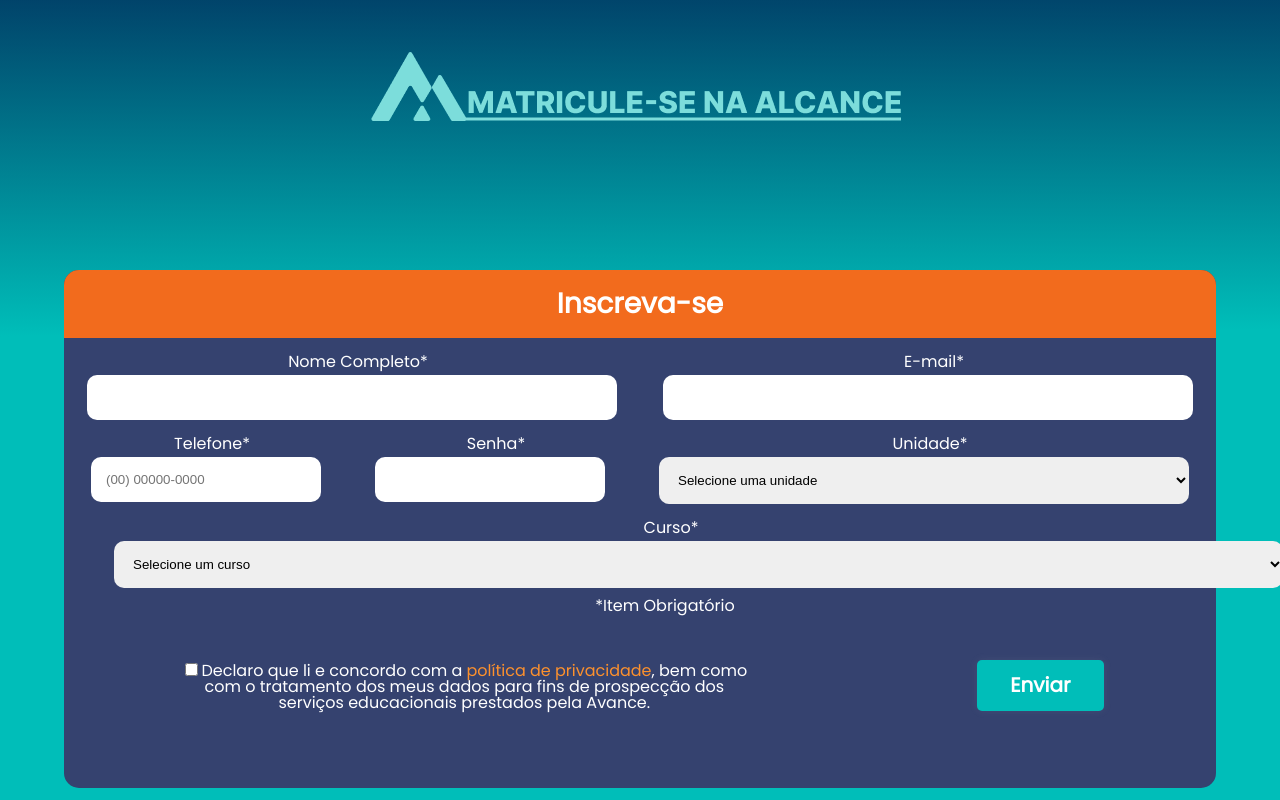
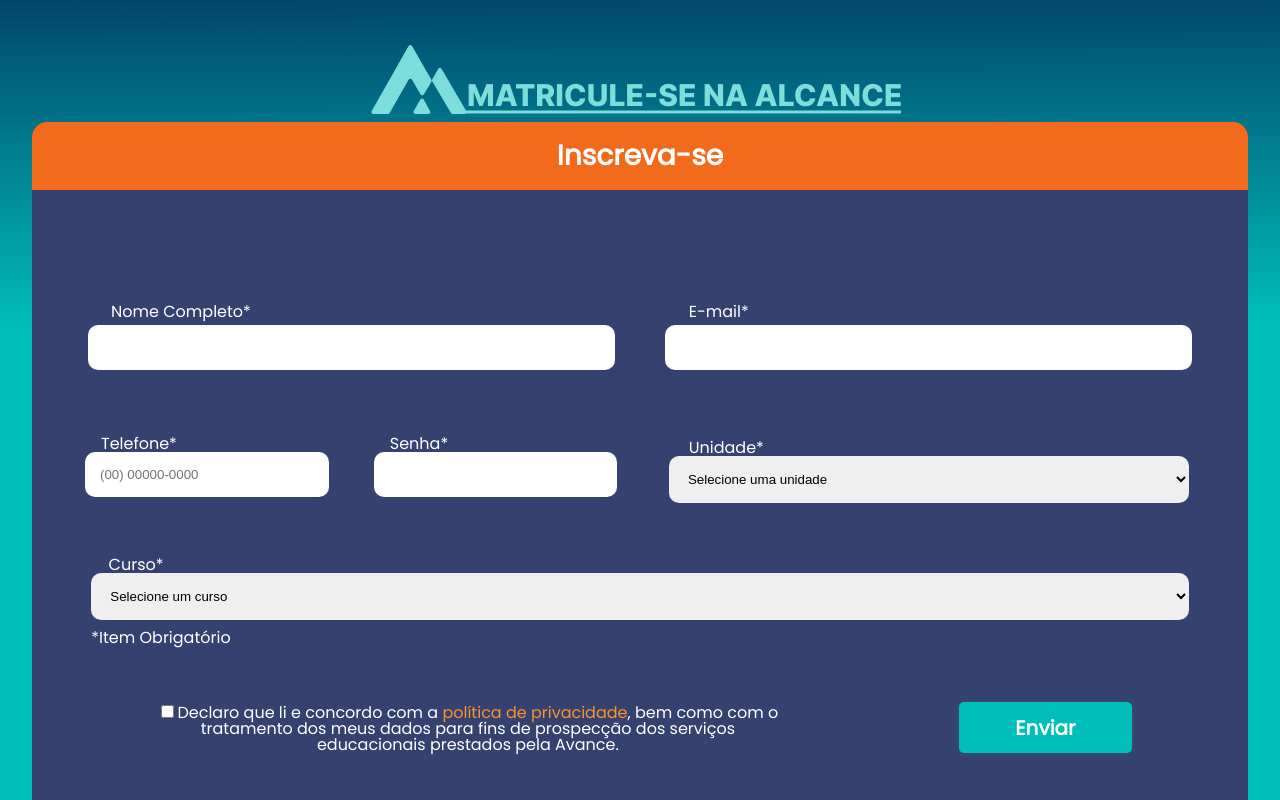
Before and after one commit to Julianaha/alcance, a React (Vite) app: page / in a window 1280 px wide. Shown: the part 2800-3600 px from the top of the page. Built offline with nearby package versions, Linux system fonts and the light colour scheme; no server answers.

Commit message:
style: ajusta o css do form

```diff
--- a/src/components/Register/Register.module.css
+++ b/src/components/Register/Register.module.css
@@ -2,19 +2,26 @@
 
 .container {
   display: flex;
-  width: 100%;
+  width: 95vw;
   height: 100vh;
+  margin: 0 auto ;
   justify-content: center;
   align-items: center;
   font-family: "Poppins", sans-serif;
   color: #fff;
+
 }
 
 .form {
+  display: flex;
+  flex-direction: column;
+  justify-content:flex-start;
+  align-items: center;
   background-color: #35426F;
-  width: 90%;
-  height: 518px;
+  width: 95vw;
+  height: 100vh;
   border-radius: 15px;
+
 }
 
 .form_title {
@@ -22,6 +29,7 @@
   text-align: center;
   width: 100%;
   border-radius: 15px 15px 0 0;
+
 }
 
 .form_title h1 {
@@ -34,71 +42,129 @@
 }
 
 .item1 {
-  padding-top: 1rem;
   display: flex;
-  justify-content: space-around;
+  justify-content: center;
   width: 100%;
+  align-items: center;
+}
+.col1{
+
+  height: 10vh;
+  width: 100%;
+  display: flex;
+  align-items: center;
+  flex-direction: column;
+  justify-content: center;
+  gap: 5px;
+  margin-bottom: 10px;
 }
 
-.col {
-  display: flex;
-  flex-direction: column;
-  gap: 5px;
-}
-
-.col > .user {
-  width: 500px;
+.col1 > .user {
+  width: 86%;
   padding: 15px;
   border: none;
   border-radius: 10px;
 }
 
-.col > label {
-  margin-left: 12px;
+.item2 {
+  display: flex;
+  justify-content: center;
+  width: 100%;
+  align-items: center;
 }
 
-.item2 {
-  padding-top: 1rem;
+.col2 {
+  height: 20vh;
+  width: 100%;
   display: flex;
-  justify-content: space-around;
+  align-items: center;
+  flex-direction: column;
+  justify-content: center;
+
+}
+.col2_2 {
+  height: 20vh;
   width: 100%;
+  display: flex;
+  align-items: center;
+  justify-content: center;
+  margin-bottom: 10px;
+}
+
+
+
+.col_label {
+  width: 84%;
+  display: flex;
+  margin-left: 5px;
+  align-items: flex-end;
+}
+
+.col_label2{
+  width: 75%;
+  display: flex;
+  margin-left: 5px;
+  align-items: flex-end;
+
 }
 
 .input {
-  width: 200px;
+  width: 74%;
   padding: 15px;
   border: none;
   border-radius: 10px;
 }
 
 .unidade {
-  width: 530px;
+  width: 90%;
   padding: 15px;
   border: none;
   border-radius: 10px;
 }
 
 .item3 {
-  padding-top: 1rem;
-  margin: 0 0 0 50px;
+  display: flex;
+  justify-content: center;
+  align-items: center;
+  flex-direction: column;
+  width: 100%;
 }
 
 .course {
   display: flex;
+  justify-content: center;
   flex-direction: column;
-  gap: 5px;
+  width: 100%;
+  align-items: center;
 }
 
 .course > label {
-  margin-left: 12px;
+  width: 92%;
+  display: flex;
+  align-items: flex-end;
 }
 
 .input_course {
-  width: 1169px;
+  width: 95%;
   padding: 15px;
   border: none;
   border-radius: 10px;
-  margin-bottom: 10px;
+
+}
+.form_body{
+  margin-top: 15px;
+  width: 95%;
+  height: 80vh;
+  display: flex;
+  flex-direction: column;
+  justify-content: center;
+}
+
+.text{
+  padding: 10px;
+  width: 95%;
+  display: flex;
+  align-items: flex-end;
 }
 
 .form_footer {
@@ -109,7 +175,8 @@
 }
 
 .privacy {
-  width: 50%;
+  width: 50vw;
+
 }
 
 .button {
@@ -121,7 +188,7 @@
   border: none;
   border-radius: 5px;
   box-shadow: 0 0 0.4em #c4c1c118;
-  width: 11%;
+  width: 15%;
   padding: 10px;
 }
 
@@ -129,6 +196,7 @@ input,
 button,
 select {
   cursor: pointer;
+
 }
 
 b{
--- a/src/components/Register/index.jsx
+++ b/src/components/Register/index.jsx
@@ -41,8 +41,8 @@ export const Register = () => {
         </div>
         <section className={styles.form_body}>
           <div className={styles.item1}>
-            <p className={styles.col}>
-              <label htmlFor="name">
+            <p className={styles.col1}>
+              <label htmlFor="name" className={styles.col_label}>
                 <span>Nome Completo*</span>
               </label>
               <input
@@ -55,8 +55,8 @@ export const Register = () => {
                 }}
               />
             </p>
-            <p className={styles.col}>
-              <label htmlFor="mail">
+            <p className={styles.col1}>
+              <label htmlFor="mail" className={styles.col_label}>
                 <span>E-mail*</span>
               </label>
               <input
@@ -71,8 +71,9 @@ export const Register = () => {
             </p>
           </div>
           <div className={styles.item2}>
-            <p className={styles.col}>
-              <label htmlFor="phone">
+            <div className={styles.col2_2}>
+              <p className={styles.col2}>
+                <label htmlFor="phone" className={styles.col_label2}>
                   <span>Telefone*</span>
                 </label>
                 <input
@@ -87,8 +88,8 @@ export const Register = () => {
                   }}
                 />
               </p>
-            <p className={styles.col}>
-              <label htmlFor="password">
+              <p className={styles.col2}>
+                <label htmlFor="password" className={styles.col_label2}>
                   <span>Senha*</span>
                 </label>
                 <input
@@ -102,8 +103,9 @@ export const Register = () => {
                   }}
                 ></input>
               </p>
-            <p className={styles.col}>
-              <label htmlFor="unit">
+            </div>
+            <p className={styles.col2}>
+              <label htmlFor="unit" className={styles.col_label}>
                 <span>Unidade*</span>
               </label>
               <select
@@ -155,7 +157,7 @@ export const Register = () => {
                 </option>
               </select>
             </p>
-            <p>*Item Obrigatório</p>
+            <p className={styles.text}>*Item Obrigatório</p>
           </div>
           <div className={styles.form_footer}>
             <div className={styles.privacy}>
--- a/src/components/card/Card.module.css
+++ b/src/components/card/Card.module.css
@@ -1,8 +1,8 @@
 @import url("https://fonts.googleapis.com/css2?family=Inter:wght@200;600&display=swap");
 
 .card {
-  width: 20vw;
-  height: 60vh;
+  width: 30vw;
+  height: 70vh;
   background: linear-gradient(
     200.61deg,
     #35426f 2.4%,
@@ -14,13 +14,13 @@
   flex-direction: column;
   align-items: center;
   justify-content:space-evenly;
+
 }
 
 .imgCard {
   padding: 10px;
   width: 15vw;
   height: 15vh;
-  border: solide 2px #000;
 }
 
 .titleCard {
@@ -51,9 +51,9 @@
   font-weight: 500;
   font-size: 16px;
   line-height: 20px;
-  text-align: center;
   color: #01114a;
   padding: 20px;
+  text-align:justify;
 }
 
 .btnCard {
--- a/src/pages/Home/Home.module.css
+++ b/src/pages/Home/Home.module.css
@@ -5,15 +5,16 @@
   margin: 8% 0 10% 0;
   position: relative;
   max-width: 100vw;
+
 }
 
 .imgBanner {
-  width: 100%;
+  width: 98vw;
 }
 .boxCarrossel {
   position: absolute;
   padding: 20px;
-  top: -110px;
+  top: -80px;
   margin: 0 15% 0 15%;
 }
 
@@ -39,11 +40,13 @@
   justify-content: center;
   gap: 15px;
 }
+
 .card {
   background-color: #fff;
   border-radius: 15px;
   width: 320px;
   height: 286px;
+
 }
 
 .titleCard {
--- a/src/pages/User/index.jsx
+++ b/src/pages/User/index.jsx
@@ -10,9 +10,8 @@ import Swal from "sweetalert2";
 
 export const User = () => {
   const { aluno } = useContext(context);
-  console.log(aluno)
-  const navPut = useNavigate();
-  const navDelete = useNavigate();
+
+  const navegate = useNavigate();
 
   const [nome, setNome] = useState(aluno.nome);
   const [email, setEmail] = useState(aluno.email);
@@ -21,20 +20,20 @@ export const User = () => {
   const [unidade, setUnidade] = useState(aluno.unidade);
   const [curso, setCurso] = useState(aluno.curso);
 
-  const [cep, setCep] = useState()
-
+//  const [cep, setCep] = useState()
+  //const [enereco, setEndereco] = useState()
 
   const AlcanceDelete = (id) => {
     apiAlcance.delete(`/alunos/${id}`);
-    navDelete("/");
+    navegate("/");
   };
 
-const Cep = () =>{
-  BuscaCep.get(`01001000/json/`)
-  .then(res =>{
-    console.log(res.data)
-  })
-}
+//const Cep = (cep) =>{
+//  BuscaCep.get(`${cep}/json/`)
+//  .then(res =>{
+//    setEndereco(res.data)
+//  })
+//}
 
 const SuccessDelete = () => {
     Swal.fire({
@@ -77,7 +76,6 @@ const SuccessDelete = () => {
       senha,
     }).then(() => {
       Success();
-      //navPut("/login");
     })
     .catch(() => {
       Incorrect();
@@ -190,9 +188,6 @@ const SuccessDelete = () => {
                     id="cep"
                     name="cep"
                     className={styles.userinput}
-                    onChange={(e) => {
-                      setCep(e.target.value);
-                    }}
                   />
                 </p>
                 <p className={styles.userflex}>
@@ -269,7 +264,7 @@ const SuccessDelete = () => {
                     curso,
                     senha
                   );
-                  Cep()
+                 // Cep(cep)
                 }}
               >
                 salvar
```
Lines whose indentation alone changed are shown as unchanged.
